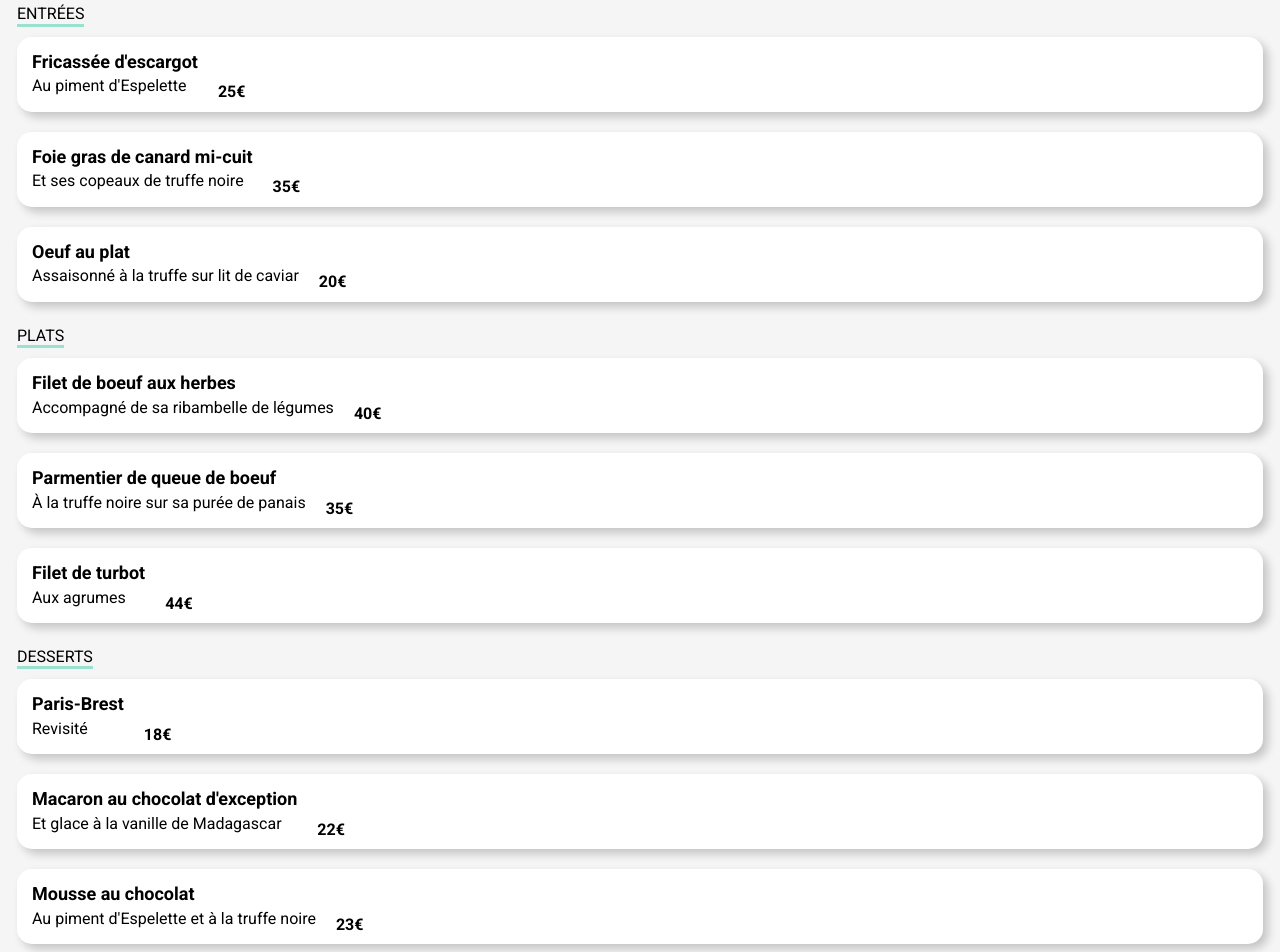
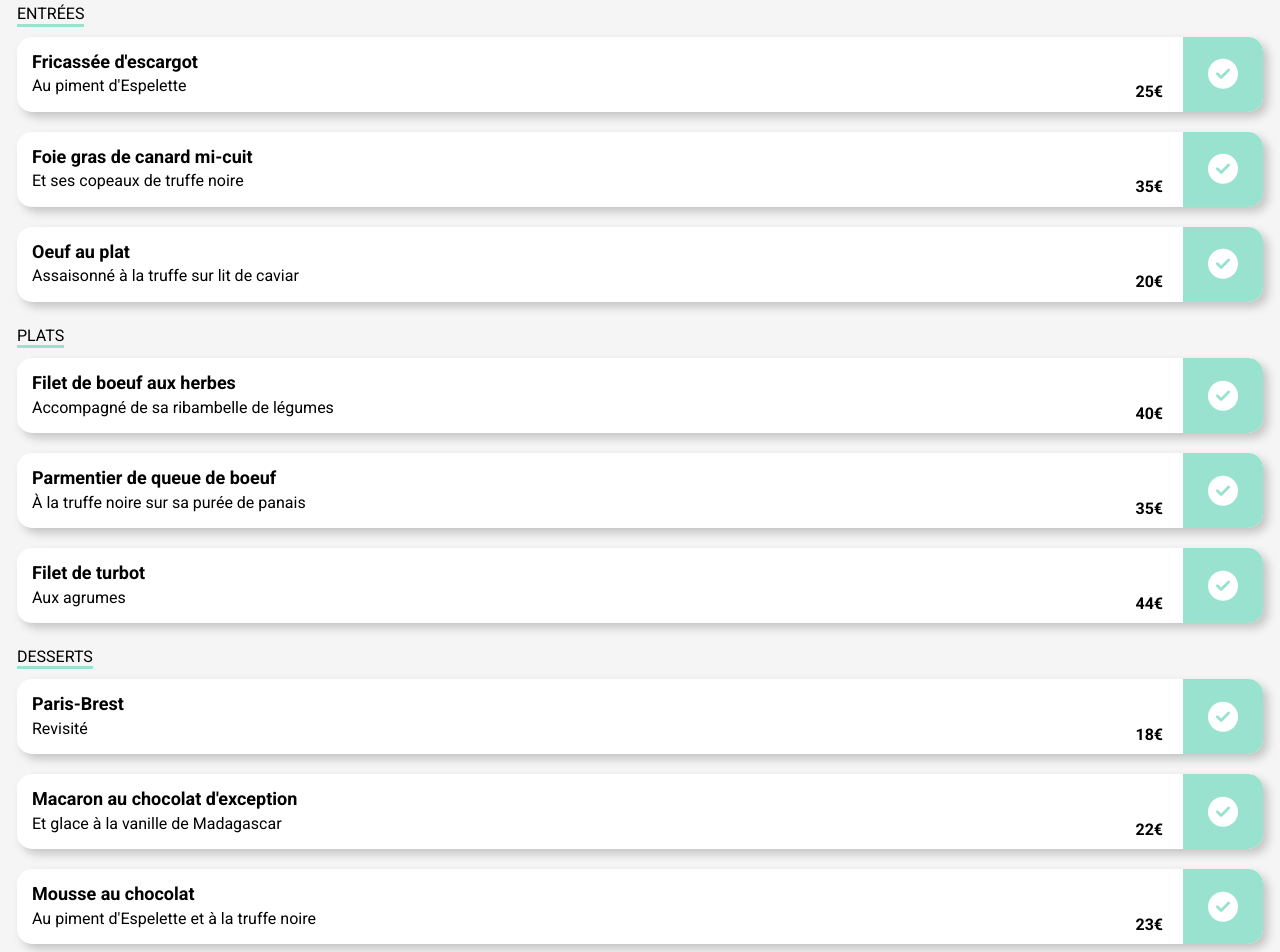
Before and after one commit to BlackBattler/Ohmyfood, a website: page pages/la-palette-du-gout.html in a window 1280 px wide. Shown: the part 380-1332 px from the top of the page. Drawn offline with Linux system fonts and the light colour scheme; a web font is replaced by a local one.

```diff
--- a/pages/la-palette-du-gout.html
+++ b/pages/la-palette-du-gout.html
@@ -35,7 +35,7 @@
             <div class="menu__restaurant">
                 <h1>La palette du goût</h1>
                 <label class="menu__restaurant__favourite">
-                    <input type="checkbox"/>
+                    <input type="checkbox" />
                     <i class="fa-regular fa-heart"></i>
                     <i class="fa-solid fa-heart"></i>
                 </label>
@@ -51,10 +51,12 @@
                             <span class="menu__card__side">Au piment d'Espelette</span>
                         </span>
                     </label>
-                    <div class="menu__card__prix">25€</div>
+                    <div class="menu__card__prix">
+                        <p class="menu__card__prix">25€</p>
                         <input type="radio" name="entreePaletteDuGout" id="fricasseeEscargot">
                         <div class="menu__card__radioCheckIcon">
                             <i class="fa-solid fa-circle-check"></i>
+                        </div>
                     </div>
                 </div>
 
@@ -65,10 +67,12 @@
                             <span class="menu__card__side">Et ses copeaux de truffe noire</span>
                         </span>
                     </label>
-                    <div class="menu__card__prix">35€</div>
+                    <div class="menu__card__prix">
+                        <p class="menu__card__prix">35€</p>
                         <input type="radio" name="entreePaletteDuGout" id="foieGradDeCarnardMiCuit">
                         <div class="menu__card__radioCheckIcon">
                             <i class="fa-solid fa-circle-check"></i>
+                        </div>
                     </div>
                 </div>
 
@@ -79,10 +83,12 @@
                             <span class="menu__card__side">Assaisonné à la truffe sur lit de caviar</span>
                         </span>
                     </label>
-                    <div class="menu__card__prix">20€</div>
+                    <div class="menu__card__prix">
+                        <p class="menu__card__prix">20€</p>
                         <input type="radio" name="entreePaletteDuGout" id="oeufAuPlat">
                         <div class="menu__card__radioCheckIcon">
                             <i class="fa-solid fa-circle-check"></i>
+                        </div>
                     </div>
                 </div>
 
@@ -99,10 +105,12 @@
                             <span>Accompagné de sa ribambelle de légumes</span>
                         </span>
                     </label>
-                    <div class="menu__card__prix">40€</div>
+                    <div class="menu__card__prix">
+                        <p class="menu__card__prix">40€</p>
                         <input type="radio" name="platPaletteDuGout" id="filetdeBoeufAuxHerbes">
                         <div class="menu__card__radioCheckIcon">
                             <i class="fa-solid fa-circle-check"></i>
+                        </div>
                     </div>
                 </div>
 
@@ -113,10 +121,12 @@
                             <span>À la truffe noire sur sa purée de panais</span>
                         </span>
                     </label>
-                    <div class="menu__card__prix">35€</div>
+                    <div class="menu__card__prix">
+                        <p class="menu__card__prix">35€</p>
                         <input type="radio" name="platPaletteDuGout" id="ParmentierDeQueueDeBoeuf">
                         <div class="menu__card__radioCheckIcon">
                             <i class="fa-solid fa-circle-check"></i>
+                        </div>
                     </div>
                 </div>
 
@@ -127,10 +137,12 @@
                             <span>Aux agrumes</span>
                         </span>
                     </label>
-                    <div class="menu__card__prix">44€</div>
+                    <div class="menu__card__prix">
+                        <p class="menu__card__prix">44€</p>
                         <input type="radio" name="platPaletteDuGout" id="filetDeTurbot">
                         <div class="menu__card__radioCheckIcon">
                             <i class="fa-solid fa-circle-check"></i>
+                        </div>
                     </div>
                 </div>
             </fieldset>
@@ -146,10 +158,12 @@
                             <span>Revisité</span>
                         </span>
                     </label>
-                    <div class="menu__card__prix">18€</div>
+                    <div class="menu__card__prix">
+                        <p class="menu__card__prix">18€</p>
                         <input type="radio" name="dessertPaletteDuGout" id="parisBrest">
                         <div class="menu__card__radioCheckIcon">
                             <i class="fa-solid fa-circle-check"></i>
+                        </div>
                     </div>
                 </div>
 
@@ -160,10 +174,12 @@
                             <span>Et glace à la vanille de Madagascar</span>
                         </span>
                     </label>
-                    <div class="menu__card__prix">22€</div>
+                    <div class="menu__card__prix">
+                        <p class="menu__card__prix">22€</p>
                         <input type="radio" name="dessertPaletteDuGout" id="macaronAuChocolatException">
                         <div class="menu__card__radioCheckIcon">
                             <i class="fa-solid fa-circle-check"></i>
+                        </div>
                     </div>
                 </div>
 
@@ -174,10 +190,12 @@
                             <span>Au piment d'Espelette et à la truffe noire</span>
                         </span>
                     </label>
-                    <div class="menu__card__prix">23€</div>
+                    <div class="menu__card__prix">
+                        <p class="menu__card__prix">23€</p>
                         <input type="radio" name="dessertPaletteDuGout" id="mousseAuChocolat">
                         <div class="menu__card__radioCheckIcon">
                             <i class="fa-solid fa-circle-check"></i>
+                        </div>
                     </div>
                 </div>
             </fieldset>
--- a/sass/layout/_restaurant.scss
+++ b/sass/layout/_restaurant.scss
@@ -48,7 +48,6 @@
         &__favourite {
             font-size: 26px;
             @include heartCheckbox
-
         }
 
         & i {
@@ -79,6 +78,7 @@
         border-radius: 15px;
         height: 75px;
         display: flex;
+        justify-content: space-between;
 
         /*-------------------- CARTE ANIMATION --------------------*/
         animation: menuApparition 800ms;
@@ -110,14 +110,26 @@
         &__nom {
             font-size: 18px;
             font-weight: 600;
+            overflow: hidden;
+            text-overflow: ellipsis;
+        }
+
+        &__side {
+            overflow: hidden;
+            text-overflow: ellipsis;
         }
 
         &__prix {
-            font-size: 16px;
-            font-weight: 600;
             display: flex;
-            align-items: flex-end;
-            padding: 0 20px 10px;
+
+            & p {
+                display: flex;
+                align-items: flex-end;
+                font-size: 16px;
+                font-weight: 600;
+                padding: 0 20px 10px;
+            }
+
         }
 
         &__radioCheckIcon {
@@ -137,8 +149,8 @@
                 justify-content: center;
                 align-items: center;
             }
+        }
 
-        }
     }
 
     /*------------------------------ BOUTON COMMANDER ------------------------------*/
@@ -149,7 +161,7 @@
         & button {
             height: 50px;
             width: 150px;
-            @include bouton
+            @include bouton;
         }
     }
 }
--- a/sass/utils/_mixins.scss
+++ b/sass/utils/_mixins.scss
@@ -57,8 +57,12 @@
 
 @mixin carteMenu {
 
-    & input[type="radio"],
-    .menu__card__radioCheckIcon {
+    & input[type="radio"] {
         display: none;
     }
+
+    :hover {
+        cursor: pointer;
+    }
+
 }
```
Also changed, not shown: css/main.css, css/main.min.css, 2 other files. Lines whose indentation alone changed are shown as unchanged.
